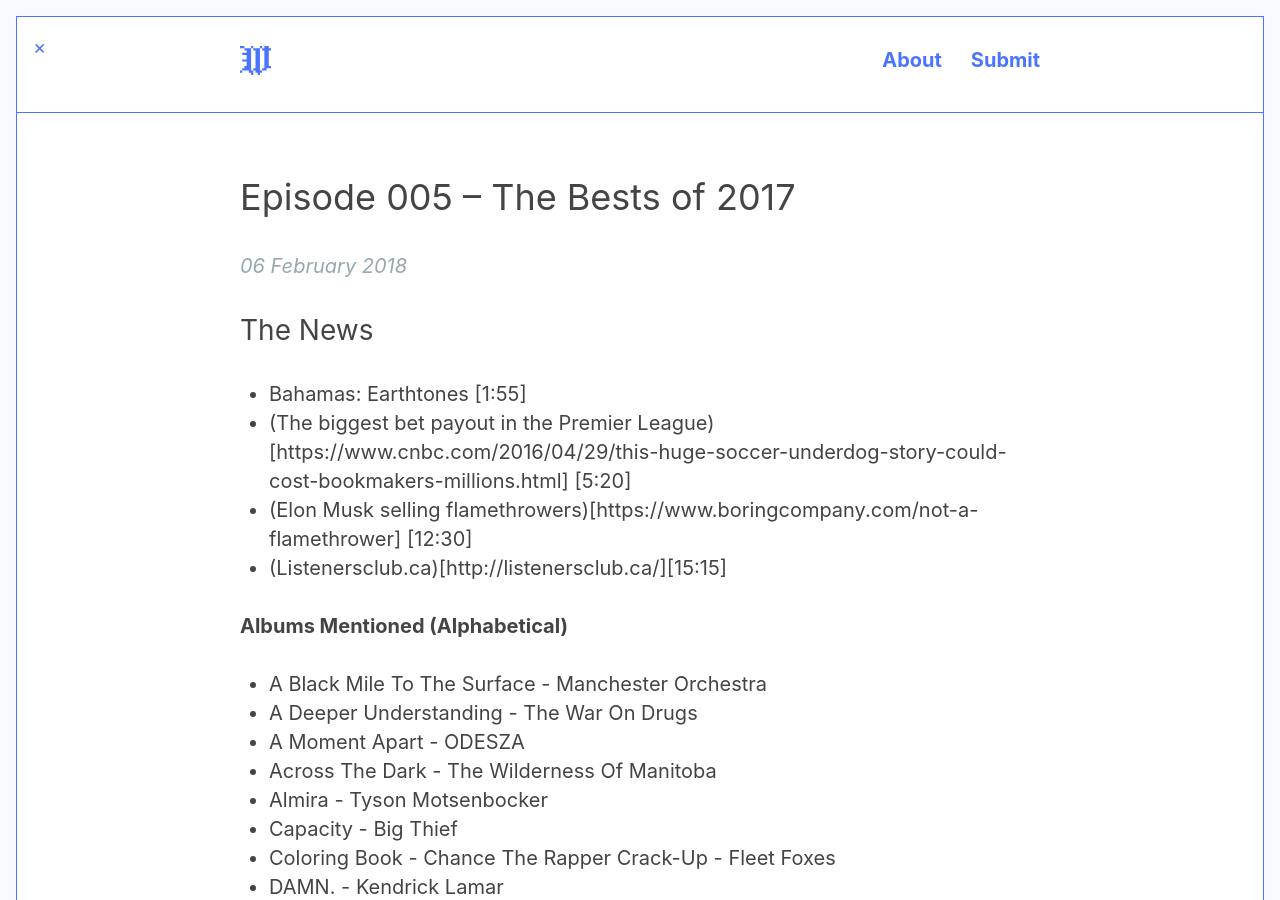
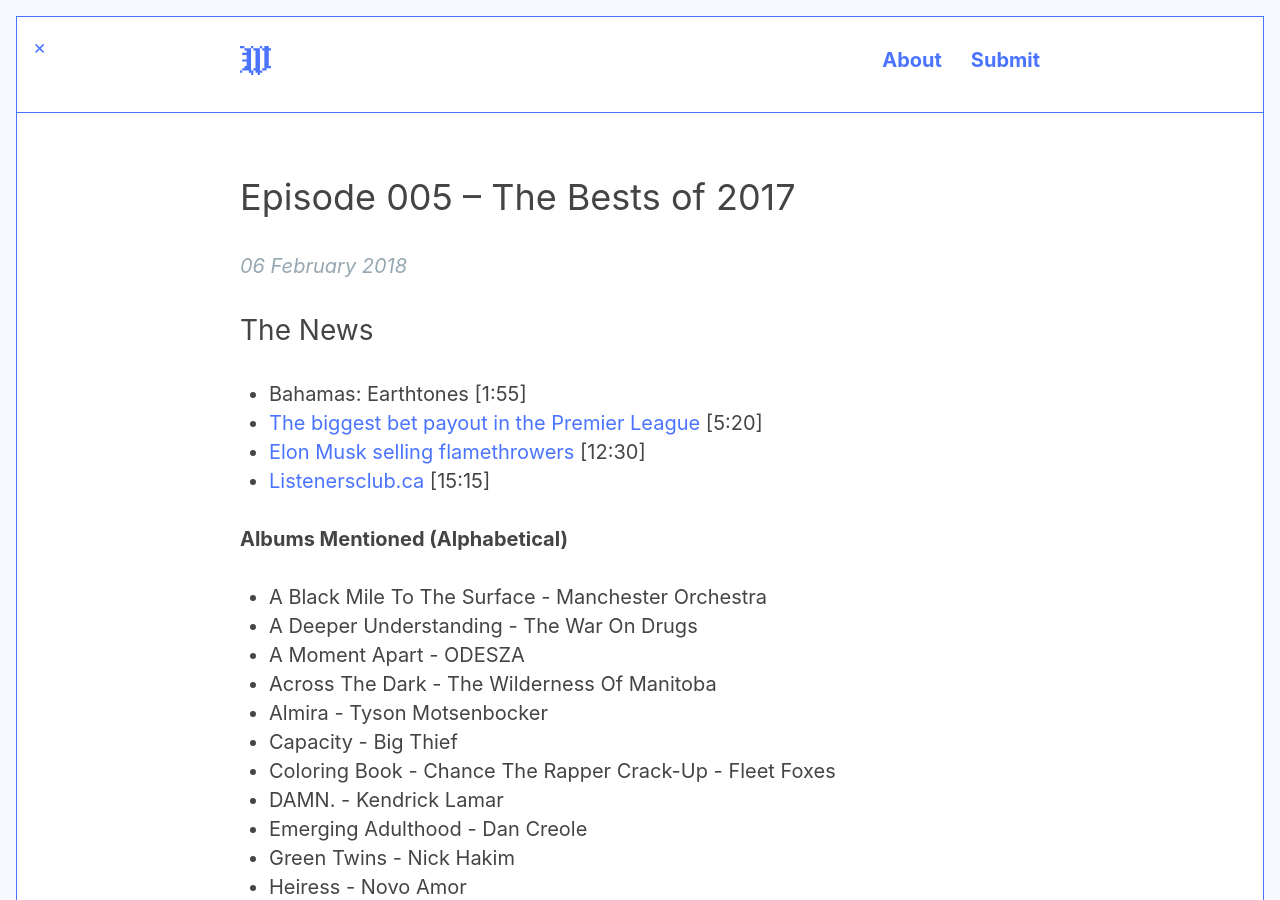
Before and after one commit to jondueck/whatevertown, a Jekyll site: the page built from _posts/2018-02-06-episode-005-the-bests-of-2017.markdown, in a window 1280 px wide and 900 px high. Built offline with Jekyll 4.4.1, drawn with Linux system fonts in a browser that asks for light colours; some web fonts are replaced; our own code applies the rules of GitHub Pages for plain Markdown files; some of the changed lines change nothing that is shown.

Commit message:
Updated Episode 005 The Bests Of 2017

```diff
--- a/_posts/2018-02-06-episode-005-the-bests-of-2017.markdown
+++ b/_posts/2018-02-06-episode-005-the-bests-of-2017.markdown
@@ -22,9 +22,9 @@
 
 ## The News
 - Bahamas: Earthtones [1:55]
-- (The biggest bet payout in the Premier League)[https://www.cnbc.com/2016/04/29/this-huge-soccer-underdog-story-could-cost-bookmakers-millions.html] [5:20]
-- (Elon Musk selling flamethrowers)[https://www.boringcompany.com/not-a-flamethrower] [12:30]
-- (Listenersclub.ca)[http://listenersclub.ca/][15:15]
+- [The biggest bet payout in the Premier League](https://www.cnbc.com/2016/04/29/this-huge-soccer-underdog-story-could-cost-bookmakers-millions.html) [5:20]
+- [Elon Musk selling flamethrowers](https://www.boringcompany.com/not-a-flamethrower) [12:30]
+- [Listenersclub.ca](http://listenersclub.ca/) [15:15]
 
 **Albums Mentioned (Alphabetical)**
 - A Black Mile To The Surface - Manchester Orchestra
```
